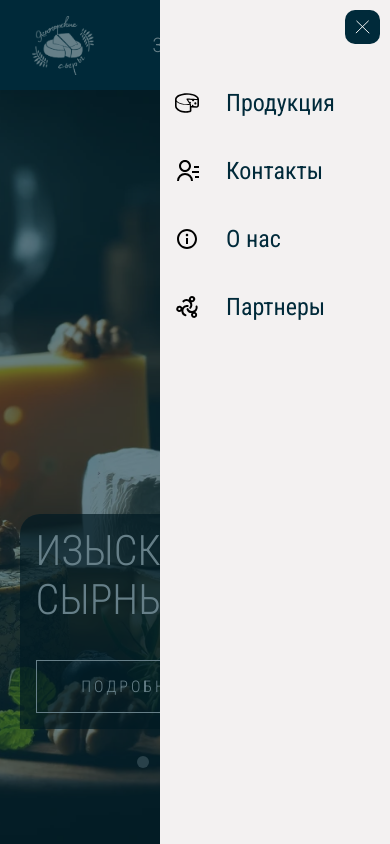
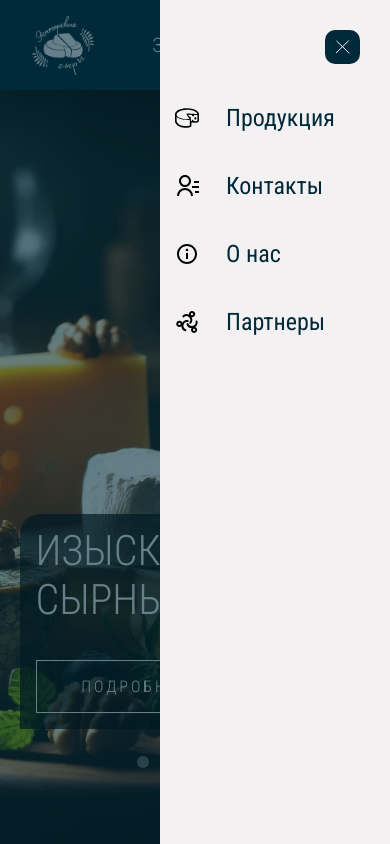
Before and after one commit to iavianm/cheeses, a Next.js app: page / in a window 390 px wide. Both pictures are taken after a click on the button 335 px from the left and 45 px from the top of the page. Shown: the top 844 px of the page. Built offline with nearby package versions, Linux system fonts and the light colour scheme.

Commit message:
Feature/burger_menu (#8)

```diff
--- a/components/BurgerMenu/BurgerMenu.jsx
+++ b/components/BurgerMenu/BurgerMenu.jsx
@@ -1,7 +1,7 @@
 "use client";
 import styles from "./BurgerMenu.module.css";
 import Link from "next/link";
-import { useState } from "react";
+import { useEffect, useState } from "react";
 import { usePathname } from "next/navigation";
 import { ReactSVG } from "react-svg";
 
@@ -13,22 +13,46 @@ function BurgerMenu(props) {
     setBurgerOpened(!burgerOpened);
   }
 
+  useEffect(() => {
+    const handleResize = () => {
+      if (window.innerWidth > 1024) {
+        setBurgerOpened(false);
+      }
+    };
+
+    window.addEventListener("resize", handleResize);
+
+    return () => {
+      window.removeEventListener("resize", handleResize);
+    };
+  }, []);
+
   return (
     <>
       <button className={styles.header_burger__btn} onClick={handleOpenBurger}>
         <img
           className={styles.header_burger__img}
           src="/images/burger-icon.svg"
-          alt="кнопка меню"
+          alt="menu_button"
         ></img>
       </button>
-      {burgerOpened ? (
-        <div className={styles.burger__overlay}>
-          <div className={styles.burger__menu}>
+
+      <div
+        className={`${styles.burger__overlay} ${
+          burgerOpened ? styles.burger__overlay_visible : ""
+        }`}
+        onClick={() => setBurgerOpened(false)}
+      >
+        <div
+          className={`${styles.burger__menu} ${
+            burgerOpened ? styles.burger__menu_visible : ""
+          }`}
+          onClick={(e) => e.stopPropagation()}
+        >
           <button className={styles.burger__close} onClick={handleOpenBurger}>
             <img
               src="/images/close-icon.svg"
-                alt="крестик"
+              alt="close_button"
               className={styles.image__close}
             ></img>
           </button>
@@ -46,6 +70,7 @@ function BurgerMenu(props) {
                           ? `${styles.active} ${styles.nav__menu_item}`
                           : styles.nav__menu_item
                       }
+                      onClick={handleOpenBurger}
                     >
                       <ReactSVG
                         src={link.src}
@@ -57,33 +82,10 @@ function BurgerMenu(props) {
                   </li>
                 );
               })}
-                {/*<li>*/}
-                {/*  <Link href="/" className={styles.burger__item}>*/}
-                {/*    Продукция*/}
-                {/*  </Link>*/}
-                {/*</li>*/}
-                {/*<li>*/}
-                {/*  <Link href="/" className={styles.burger__item}>*/}
-                {/*    Контакты*/}
-                {/*  </Link>*/}
-                {/*</li>*/}
-                {/*<li>*/}
-                {/*  <Link href="/" className={styles.burger__item}>*/}
-                {/*    О нас*/}
-                {/*  </Link>*/}
-                {/*</li>*/}
-                {/*<li>*/}
-                {/*  <Link href="/" className={styles.burger__item}>*/}
-                {/*    Партнеры*/}
-                {/*  </Link>*/}
-                {/*</li>*/}
             </ul>
           </nav>
         </div>
       </div>
-      ) : (
-        false
-      )}
     </>
   );
 }
--- a/components/BurgerMenu/BurgerMenu.module.css
+++ b/components/BurgerMenu/BurgerMenu.module.css
@@ -9,6 +9,14 @@
   display: flex;
   justify-content: center;
   align-items: center;
+  visibility: hidden;
+  opacity: 0;
+}
+
+.burger__overlay_visible {
+  /*right: 0;*/
+  visibility: visible;
+  opacity: 1;
 }
 
 .burger__menu {
@@ -22,9 +30,23 @@
   display: flex;
   flex-direction: column;
   gap: 15px;
+  visibility: hidden;
+  opacity: 0;
+  transition:
+    visibility 0.1s,
+    opacity 0.5s linear,
+    transform 0.5s ease-in-out;
+  transform: translateX(100%);
+}
+
+.burger__menu_visible {
+  visibility: visible;
+  opacity: 1;
+  transform: translateX(0);
 }
 
 .burger__close {
+  position: absolute;
   border: none;
   border-radius: 10px;
   background-color: rgb(0, 42, 58);
@@ -36,6 +58,12 @@
   justify-content: center;
   align-items: center;
   transition: 0.4s;
+  right: 20px;
+  top: 20px;
+}
+
+.burger__nav {
+  padding-top: 84px;
 }
 
 .burger__close:hover {
@@ -82,7 +110,6 @@
 .header_burger__btn {
   border: none;
   background-color: transparent;
-  padding-right: 15px;
   position: absolute;
   right: 0;
 }
--- a/components/OrderPopup/OrderPopup.module.css
+++ b/components/OrderPopup/OrderPopup.module.css
@@ -43,5 +43,6 @@
 @media screen and (max-width: 1024px) {
   .order__button {
     right: auto;
+    left: auto;
   }
 }
```
Lines whose indentation alone changed are shown as unchanged.
